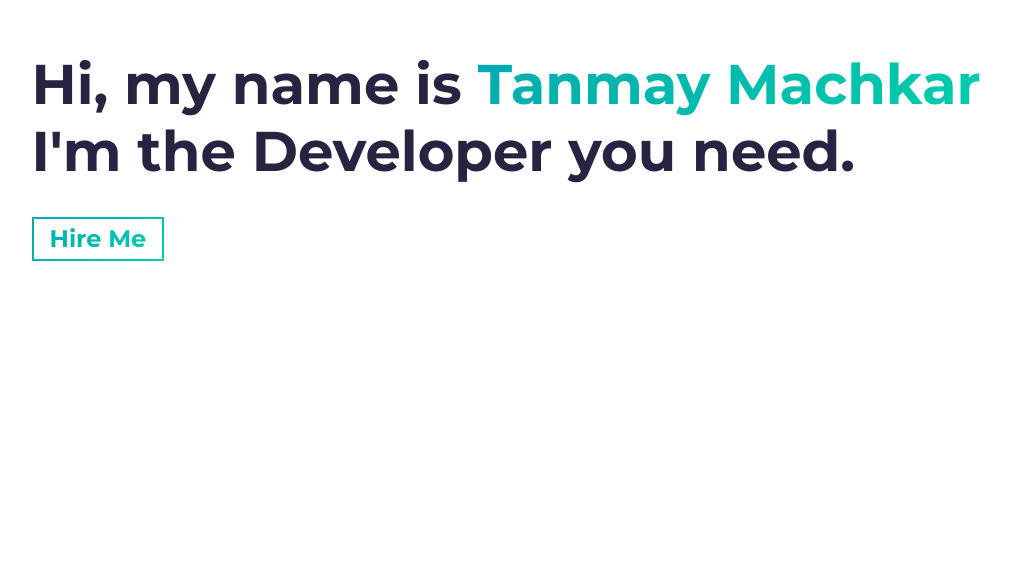
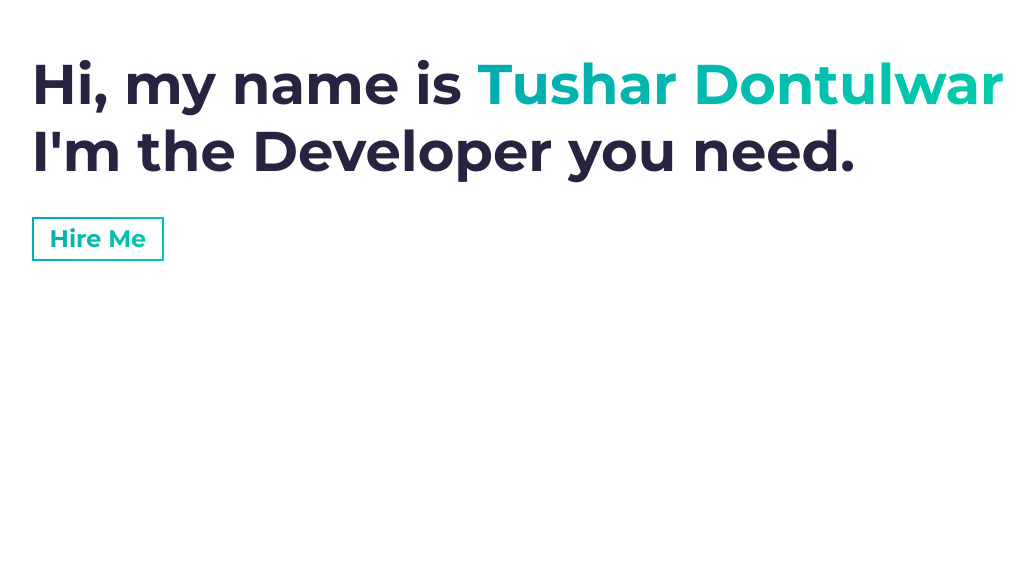
Before and after one commit to TusharLOL/portfolio-tushar, a website built with Parcel: page src/index.html in a window 1280 px wide. Shown: the part 239-800 px from the top of the page, without its empty margins (46-1080 px from the left). Built offline with nearby package versions, Linux system fonts and the light colour scheme.

Commit message:
name changed

```diff
--- a/src/index.html
+++ b/src/index.html
@@ -46,7 +46,7 @@
     <section id="hero" class="jumbotron">
       <div class="container">
         <h1 class="hero-title load-hidden">
-          Hi, my name is <span class="text-color-main">Tanmay Machkar</span>
+          Hi, my name is <span class="text-color-main">Tushar Dontulwar</span>
           <br />
           I'm the Developer you need.
         </h1>
```
